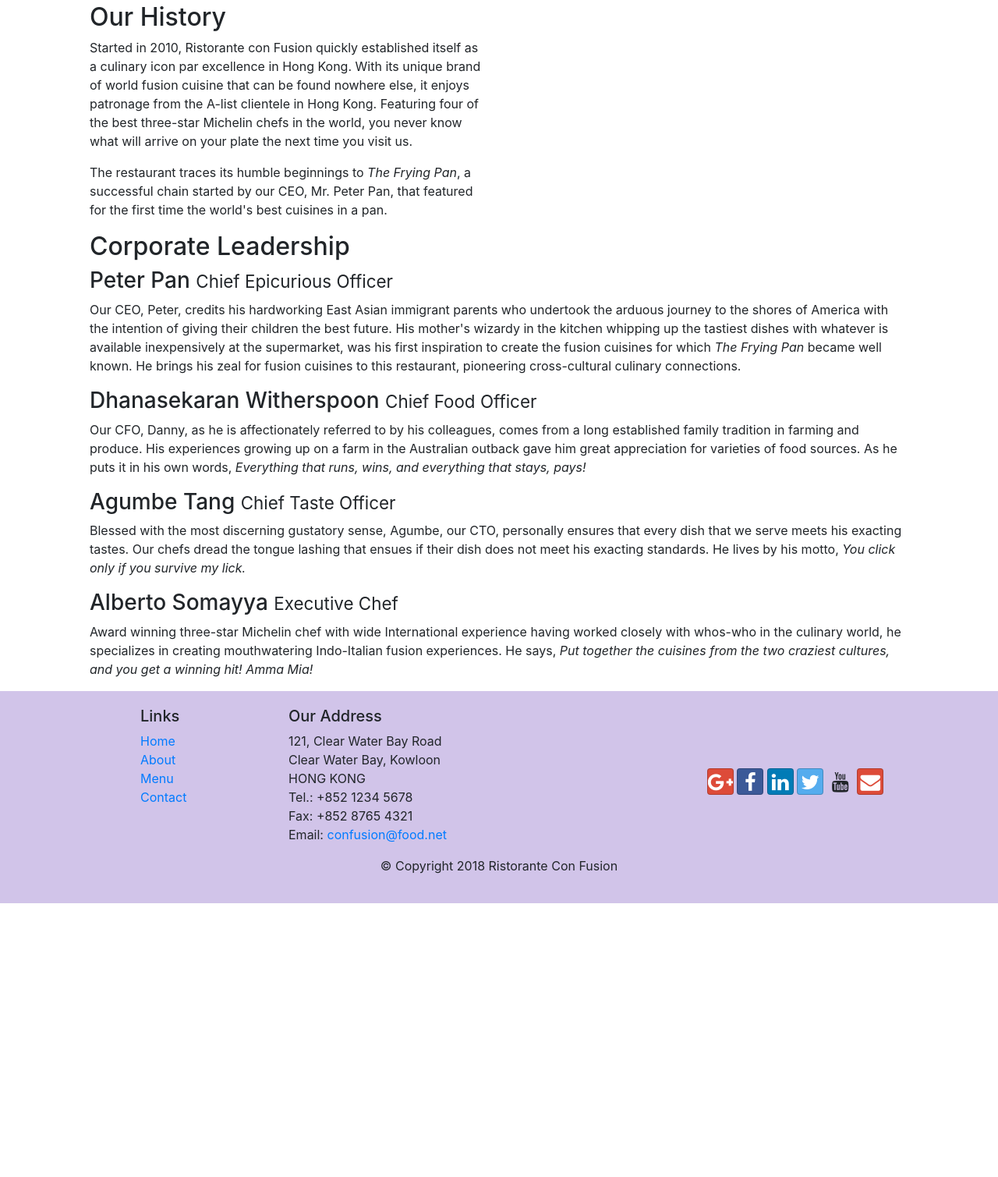
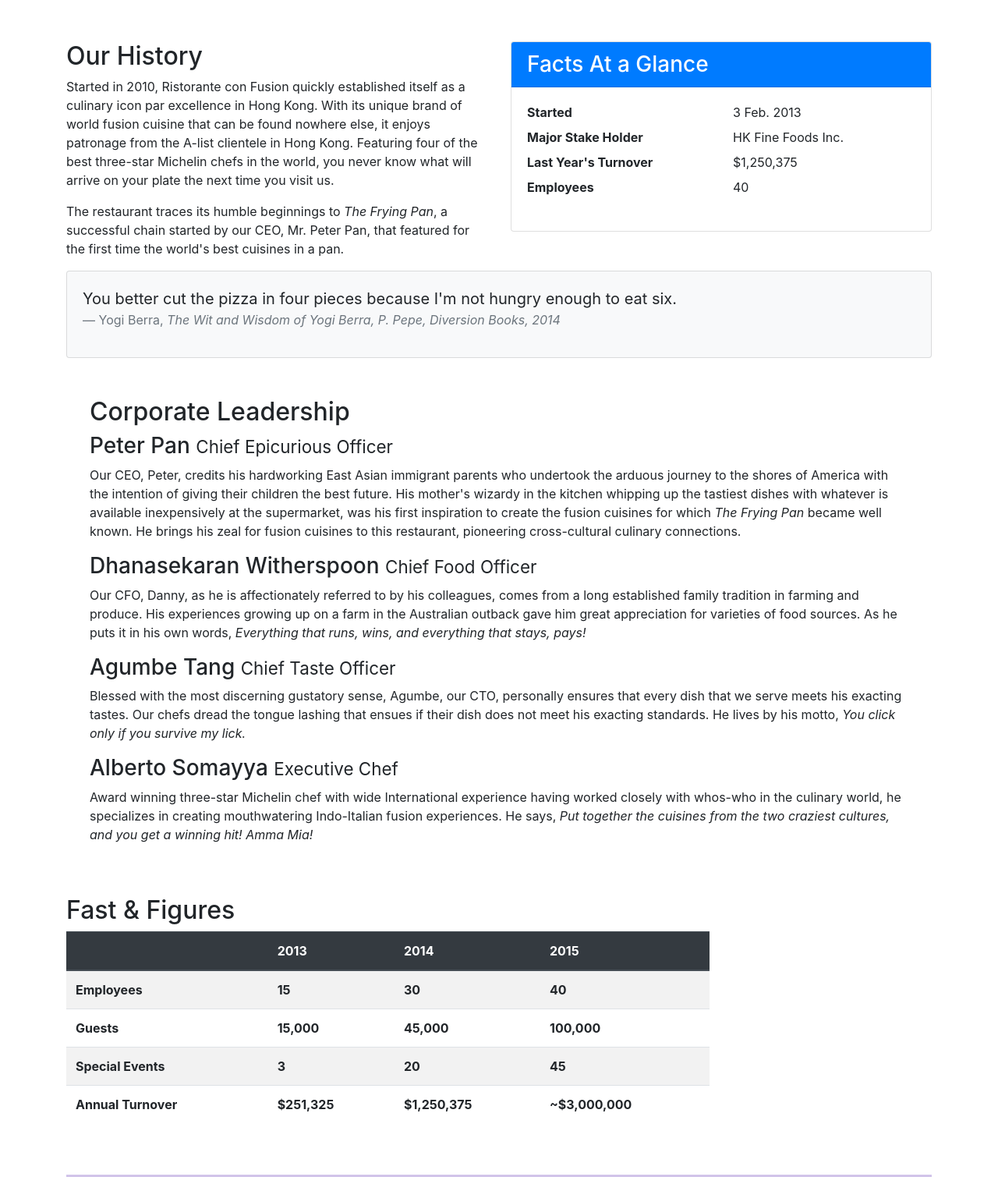
Before and after one commit to Master-Hippo/conFusion, a website: page aboutus.html in a window 1280 px wide. Shown: the part 462-1971 px from the top of the page at 78% size. Before the commit the page ends 1620 px from the top, so only its background shows below. Drawn offline with nearby package versions, Linux system fonts and the light colour scheme.

Commit message:
Tables and Cards

```diff
--- a/aboutus.html
+++ b/aboutus.html
@@ -55,15 +55,42 @@
             </div>
         </div>
 
-        <div class="container">
-            <div class="col-12 col-sm-6">
+        <div class="row row-content">
+            <div class="col-sm-6">
                 <h2>Our History</h2>
                 <p>Started in 2010, Ristorante con Fusion quickly established itself as a culinary icon par excellence in Hong Kong. With its unique brand of world fusion cuisine that can be found nowhere else, it enjoys patronage from the A-list clientele in Hong Kong.  Featuring four of the best three-star Michelin chefs in the world, you never know what will arrive on your plate the next time you visit us.</p>
                 <p>The restaurant traces its humble beginnings to <em>The Frying Pan</em>, a successful chain started by our CEO, Mr. Peter Pan, that featured for the first time the world's best cuisines in a pan.</p>
             </div>
-            <div>
+            <div class="col-sm">
+              <div class="card">
+                <h3 class="card-header bg-primary text-white">Facts At a Glance</h3>
+                <div class="card-body">
+                  <dl class="row">
+                    <dt class="col-6">Started</dt>
+                    <dd class="col-6">3 Feb. 2013</dd>
+                    <dt class="col-6">Major Stake Holder</dt>
+                    <dd class="col-6">HK Fine Foods Inc.</dd>
+                    <dt class="col-6">Last Year's Turnover</dt>
+                    <dd class="col-6">$1,250,375</dd>
+                    <dt class="col-6">Employees</dt>
+                    <dd class="col-6">40</dd>
+                  </dl>
+              </div>
             </div>
-        </div>
+          </div>
+          <div class="col-12">
+            <div class="card card-body bg-light">
+              <blockquote class="blockquote">
+                  <p class="mb-0">You better cut the pizza in four pieces because I'm not hungry  enough to eat six.
+                  </p>
+                <footer class="blockquote-footer">Yogi Berra,
+                  <cite title="Source Title">The Wit and Wisdom of Yogi Berra, P. Pepe, Diversion Books, 2014</footer>
+                  </cite>
+                </footer>
+              </blockquote>
+            </div>
+          </div>
+      </div>
 
 
         <div class="container">
@@ -78,6 +105,48 @@
                   <h3>Alberto Somayya <small>Executive Chef</small></h3>
                   <p class="d-none d-sm-block">Award winning three-star Michelin chef with wide International experience having worked closely with whos-who in the culinary world, he specializes in creating mouthwatering Indo-Italian fusion experiences. He says, <em>Put together the cuisines from the two craziest cultures, and you get a winning hit! Amma Mia!</em></p>
                 </div>
+            </div>
+            <div Class="row row-content">
+              <div class="col-12 col-sm-9">
+                <h2>Fast &amp Figures</h2>
+                <div class="table-responsive">
+                  <table class="table table-striped">
+                    <thead class="thead-dark">
+                      <tr>
+                        <th>&nbsp;</th>
+                        <th>2013</th>
+                        <th>2014</th>
+                        <th>2015</th>
+                      </tr>
+                    </thead>
+                  <tbody>
+                    <tr>
+                      <th>Employees</th>
+                      <th>15</th>
+                      <th>30</th>
+                      <th>40</th>
+                    </tr>
+                    <tr>
+                      <th>Guests</th>
+                      <th>15,000</th>
+                      <th>45,000</th>
+                      <th>100,000</th>
+                    </tr>
+                    <tr>
+                      <th>Special Events</th>
+                      <th>3</th>
+                      <th>20</th>
+                      <th>45</th>
+                    </tr>
+                    <tr>
+                      <th>Annual Turnover</th>
+                      <th>$251,325</th>
+                      <th>$1,250,375</th>
+                      <th>~$3,000,000</th>
+                    </tr>
+              </div>
+            </table>
+              <div class=:col-12 col-sm-3"></div>
             </div>
        </div>
 
```
